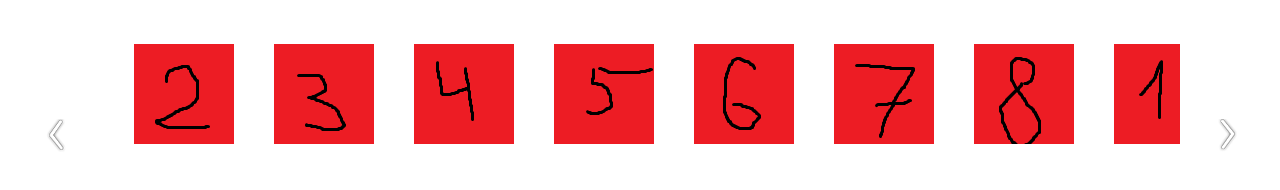
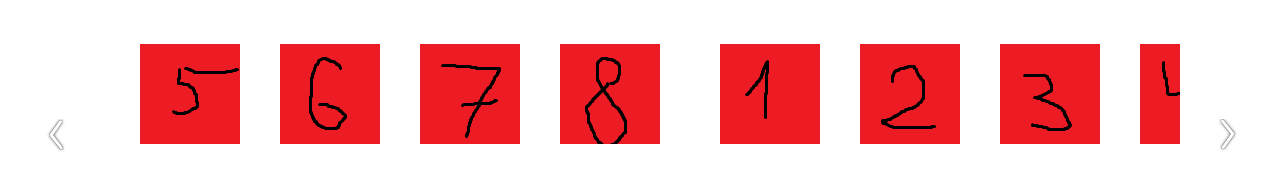
Before and after one commit to RuslanGrigoryev/Slider-ticker-working-project, a plain HTML site: page index.html in a window 1280 px wide. Drawn offline with Linux system fonts and the light colour scheme.

Commit message:
начало

```diff
--- a/css/style.css
+++ b/css/style.css
@@ -22,6 +22,7 @@
 .header-bottom-feed {
 	position: absolute;
 	display:block;
+    padding: 0;
 	width:5000px;
     cursor:pointer;
 }
--- a/js/script.js
+++ b/js/script.js
@@ -36,7 +36,7 @@ function feedTicker ( parent, elem, tempDistance, leftBtn, rightBtn, temp ) {
                 left : $(elem).width()
             });
 
-            POSITION = $(elem).width();
+            POSITION = $(elem).width()+10;
         },
         stepLeft  : function (firstUl) {
             var LeftFirstUl   = (parseInt( $("#"+firstUl).css('left')) ),
@@ -58,23 +58,26 @@ function feedTicker ( parent, elem, tempDistance, leftBtn, rightBtn, temp ) {
                 if ( LeftFirstUl < -($(elem).width()) ) {
                     POSITION -= temp ;
                     $('#feed').css({
-                        left: (POSITION*2+10) + 'px'
+                        left: (POSITION*2) + 'px'
                     });
                 }
                 /*если последний блок находится левее , чем -2112, то переставляем его на место справа*/
                 if ( leftFeedClone < -($(elem).width()) ) {
                     POSITION -= temp ;
                     $('#feed-clone').css({
-                        left: (POSITION*2+10) + 'px'
+                        left: (POSITION*2) + 'px'
                     });
                 }
                 /*если первый блок (который слева) и его левая точка уходит за ширину, то переставляем его вправо*/
                 if ( leftFeedLeft < -($(elem).width()) ) {
                     POSITION -= temp ;
                     $('#feed-left').css({
-                        left: (POSITION*2+10) + 'px'
+                        left: (POSITION*2) + 'px'
                     });
                 }
+                console.log(LeftFirstUl);
+                console.log(leftFeedClone);
+                console.log(LeftFirstUl);
 
         },
         stepRight : function (firstUl) {
@@ -99,21 +102,21 @@ function feedTicker ( parent, elem, tempDistance, leftBtn, rightBtn, temp ) {
                 if ( LeftFirstUl > ($(elem).width()*2) ) {
                     POSITION -= temp;
                     $('#feed').css({
-                        left: -(POSITION-10) + 'px'
+                        left: -(POSITION) + 'px'
                     });
                 }
                 /*если последний блок находится левее , чем -2112, то переставляем его на место справа*/
                 if ( leftFeedClone > ($(elem).width()*2) ) {
                     POSITION -= temp;
                     $('#feed-clone').css({
-                        left: -(POSITION-10) + 'px'
+                        left: -(POSITION) + 'px'
                     });
                 }
                 /*если первый блок (который слева) и его левая точка уходит за ширину, то переставляем его вправо*/
                 if ( leftFeedLeft > ($(elem).width()*2) ) {
                     POSITION -= temp;
                     $('#feed-left').css({
-                        left: -(POSITION-10) + 'px'
+                        left: -(POSITION) + 'px'
                     });
                 }
 
@@ -156,4 +159,4 @@ function feedTicker ( parent, elem, tempDistance, leftBtn, rightBtn, temp ) {
     Ticker.rightMove();
     return Ticker;
 };
-var ticker1 = feedTicker ( '.wrap-feed', '#feed', 0, '.left-btn', '.right-btn', 1 );
+var ticker1 = feedTicker ( '.wrap-feed', '#feed', 0, '.left-btn', '.right-btn', 10 );
```
